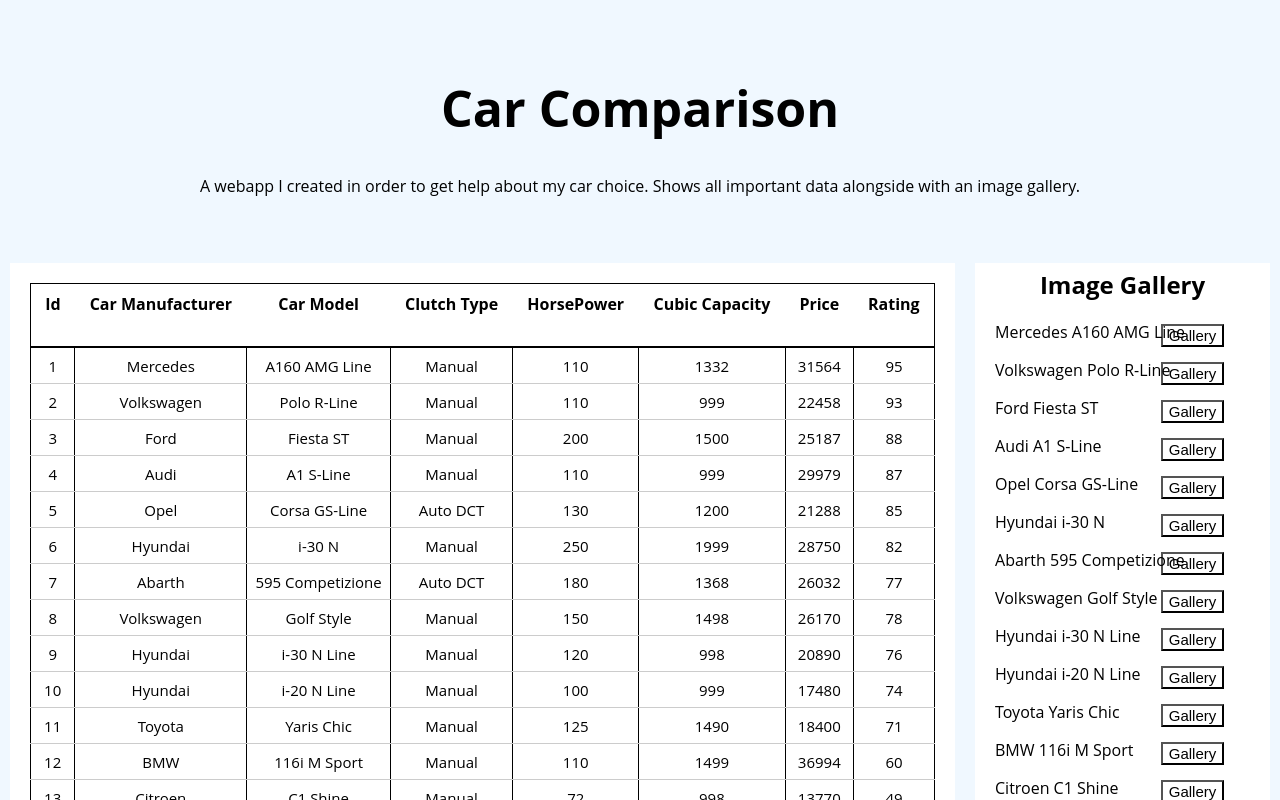
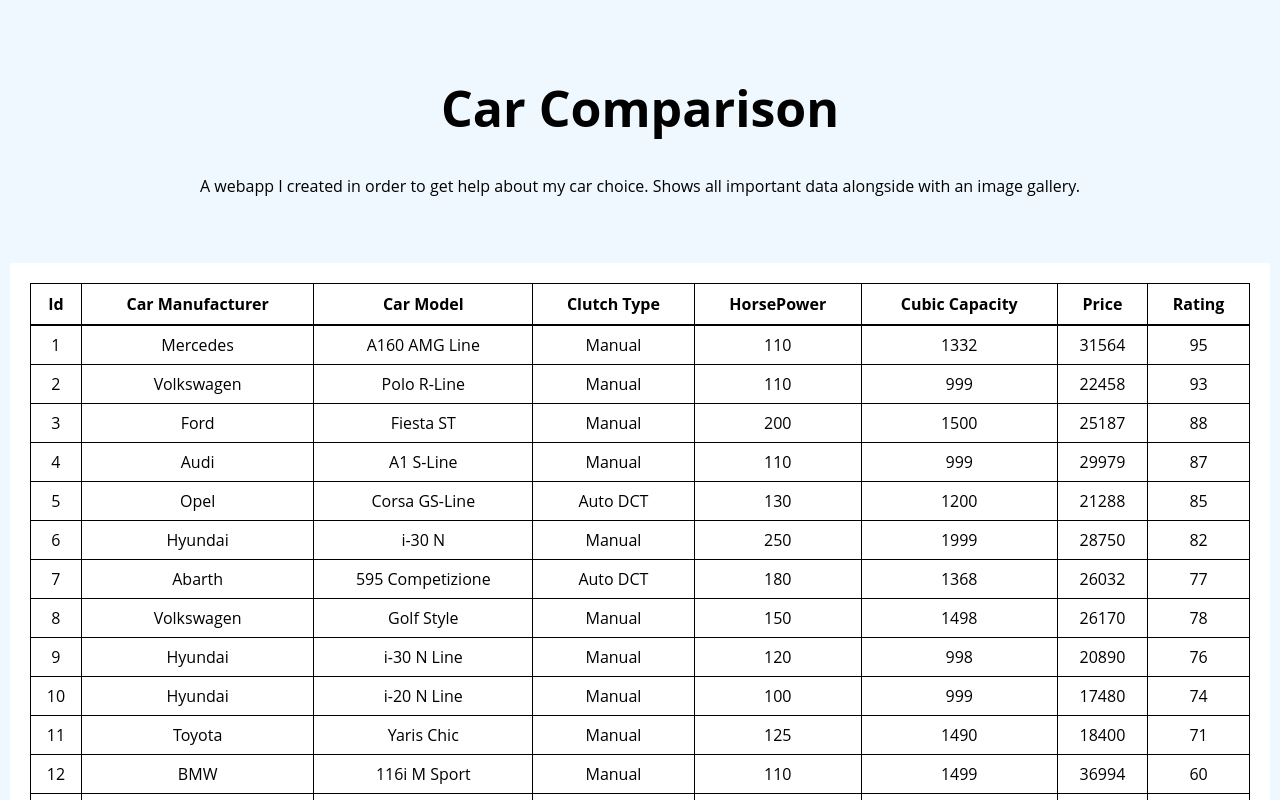
Before and after one commit to dimitris-dol/MySite, a React (Create React App) app: page / in a window 1280 px wide. Shown: the top 800 px of the page. Built offline with nearby package versions, Linux system fonts and the light colour scheme.

Commit message:
Styling update

```diff
--- a/src/App.js
+++ b/src/App.js
@@ -143,17 +143,22 @@
 
 
 setArrow = (column) => {
+    let direction = this.state.sort.direction;
     let className = 'sort-direction';
 
-    if (this.state.sort.column === column) {
-      className += this.state.sort.direction === 'asc' ? ' asc' : ' desc';
-    }
+    if (this.state.sort.column === column && direction === 'asc') {
+
+      className = 'sort-direction-asc'}
+      else if(this.state.sort.column === column && direction === 'desc'){
+      className = 'sort-direction-desc'}
+       else {
+       className = 'sort-direction'
+        }
 
     console.log(className);
 
     return className;
   };
-
 
 
 
--- a/src/Car.js
+++ b/src/Car.js
@@ -27,7 +27,7 @@
            <div key={key} className="small">
              <p>{data.id}</p>
              <div className="thisone">
-             <button onClick={() => this.getModal(data)}>Gallery</button>
+             <button class="buttonone" onClick={() => this.getModal(data)}>Gallery</button>
              </div>
            </div>
          ))}
--- a/src/gallery.css
+++ b/src/gallery.css
@@ -1,21 +1,13 @@
-table {
-  width:100%;
-}
-table, td {
-  border: 1px solid black;
-  border-collapse: collapse;
-}
-th, td {
-  padding: 1 px;
-  text-align: center;
+.buttonone{
+  background-color: #FFFFFF;
+  font-family: inherit;
+  font-weight: 400;
+  font-size: inherit;
 }
 
-td, button {
-font-size: 15px;
-border-radius: none;
-background-color: #FFFFFF;
+.buttonone:hover{
+    background-color: #eee;
 }
-
 
 .thisone {
 float:right;
--- a/src/index.css
+++ b/src/index.css
@@ -110,7 +110,7 @@
 }
 
 /* Responsive layout - when the screen is less than 800px wide, make the two columns stack on top of each other instead of next to each other */
-@media screen and (max-width: 800px) {
+@media screen and (max-width: 1300px) {
   .leftcolumn, .rightcolumn {
     width: 100%;
     padding: 0;
--- a/src/styles.css
+++ b/src/styles.css
@@ -9,8 +9,14 @@
 }
 
 thead th {
+  background-color: #FFFFFF;
+  border-left: 1px solid black;
+  border-right: 1px solid black;
+  border-top: 1px solid black;
+  padding: 1px;
   text-align: center;
   border-bottom: 2px solid black;
+  text-align: center;
 }
 
 thead button {
@@ -24,41 +30,32 @@
   background-color: #FFFFFF;
 }
 
-thead button.ascending::after {
-  content: '▾';
-  display: inline-block;
-  margin-left: 1em;
+
+tbody td {
+  background-color: #FFFFFF;
+  padding: 0.5em;
+  border: 1px solid black;
+  text-align: center;
 }
 
-thead button.descending::after {
-  content: '▴';
-  display: inline-block;
-  margin-left: 1em;
-}
-
-tbody td {
-  padding: 0.5em;
-  border-bottom: 1px solid #ccc;
-}
-
-tbody tr:hover {
+tbody td:hover {
   background-color: #eee;
 }
 
-.sort-direction {
-  display: inline-block;
-  height: 0;
-  width: 0;
-  border-left: 5px solid transparent;
-  border-right: 5px solid transparent;
+thead button:hover {
+  background-color: #eee;
+}
 
-  &.asc {
-  content: '▾';
-  border-bottom: 5px solid black;
-  }
+.sort-direction-asc::after{
+   position: absolute;
+   margin-left: -12px;
+   margin-top: 7px;
+   content: '▾';
+ }
 
-  &.desc {
+.sort-direction-desc::after{
+  position: absolute;
+  margin-left: -12px;
+  margin-top: 7px;
   content: '▴';
-  border-top: 5px solid black;
-  }
-}
+ }
```
Also changed, not shown: 1 other file (tests, documents, lock files or other folders).
